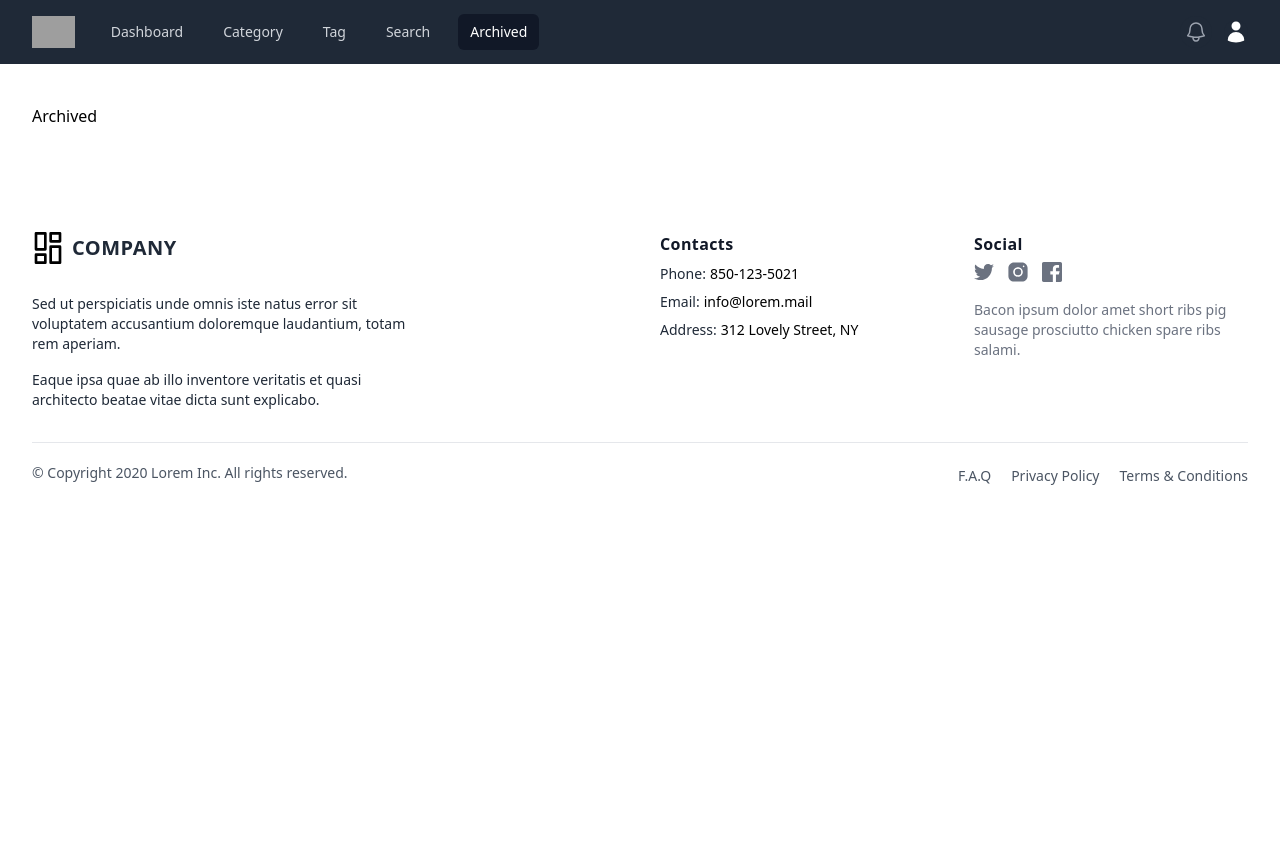
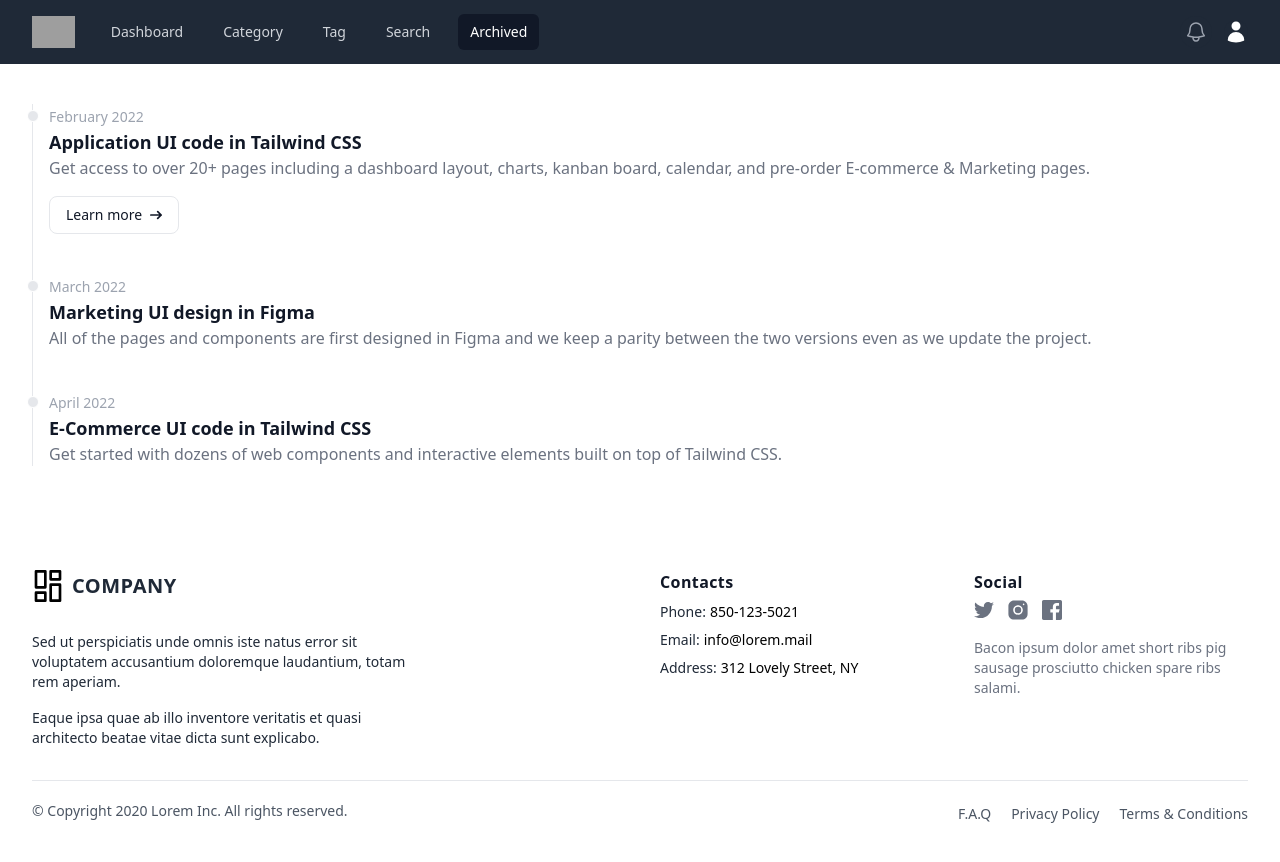
Before and after one commit to seungrye/react-vite.life-log, a React (Vite) app: page /archived in a window 1280 px wide. Shown: the top 862 px of the page. Before the commit the page ends 800 px from the top, so only its background shows below. Built offline with nearby package versions, Linux system fonts and the light colour scheme; grey boxes are pictures that could not be loaded.

Commit message:
사용하지 않을 페이지 삭제

```diff
--- a/src/pages/Archived.tsx
+++ b/src/pages/Archived.tsx
@@ -1,5 +1,27 @@
 export default function Archived() {
   return <div className="px-4 py-16 mx-auto sm:max-w-xl md:max-w-full lg:max-w-screen-xl lg:px-8 lg:py-10">
-    Archived
+    <ol className="relative border-s border-gray-200">
+      <li className="mb-10 ms-4">
+        <div className="absolute w-3 h-3 bg-gray-200 rounded-full mt-1.5 -start-1.5 border border-white"></div>
+        <time className="mb-1 text-sm font-normal leading-none text-gray-400">February 2022</time>
+        <h3 className="text-lg font-semibold text-gray-900">Application UI code in Tailwind CSS</h3>
+        <p className="mb-4 text-base font-normal text-gray-500">Get access to over 20+ pages including a dashboard layout, charts, kanban board, calendar, and pre-order E-commerce & Marketing pages.</p>
+        <a href="#" className="inline-flex items-center px-4 py-2 text-sm font-medium text-gray-900 bg-white border border-gray-200 rounded-lg hover:bg-gray-100 hover:text-blue-700 focus:z-10 focus:ring-4 focus:outline-none focus:ring-gray-100 focus:text-blue-700">Learn more <svg className="w-3 h-3 ms-2 rtl:rotate-180" aria-hidden="true" xmlns="http://www.w3.org/2000/svg" fill="none" viewBox="0 0 14 10">
+          <path stroke="currentColor" stroke-linecap="round" stroke-linejoin="round" stroke-width="2" d="M1 5h12m0 0L9 1m4 4L9 9" />
+        </svg></a>
+      </li>
+      <li className="mb-10 ms-4">
+        <div className="absolute w-3 h-3 bg-gray-200 rounded-full mt-1.5 -start-1.5 border border-white"></div>
+        <time className="mb-1 text-sm font-normal leading-none text-gray-400">March 2022</time>
+        <h3 className="text-lg font-semibold text-gray-900">Marketing UI design in Figma</h3>
+        <p className="text-base font-normal text-gray-500">All of the pages and components are first designed in Figma and we keep a parity between the two versions even as we update the project.</p>
+      </li>
+      <li className="ms-4">
+        <div className="absolute w-3 h-3 bg-gray-200 rounded-full mt-1.5 -start-1.5 border border-white"></div>
+        <time className="mb-1 text-sm font-normal leading-none text-gray-400">April 2022</time>
+        <h3 className="text-lg font-semibold text-gray-900">E-Commerce UI code in Tailwind CSS</h3>
+        <p className="text-base font-normal text-gray-500">Get started with dozens of web components and interactive elements built on top of Tailwind CSS.</p>
+      </li>
+    </ol>
   </div>
 }
--- a/src/pages/Category.tsx
+++ /dev/null
@@ -1,5 +0,0 @@
-export default function Category() {
-  return <div className="px-4 py-16 mx-auto sm:max-w-xl md:max-w-full lg:max-w-screen-xl lg:px-8 lg:py-10">
-    Caregory
-  </div>
-}
--- a/src/pages/Error.tsx
+++ /dev/null
@@ -1,5 +0,0 @@
-export default function Error() {
-  return <div className="px-4 py-16 mx-auto sm:max-w-xl md:max-w-full lg:max-w-screen-xl lg:px-8 lg:py-10">
-    Error
-  </div>
-}
--- a/src/pages/SearchResult.tsx
+++ b/src/pages/SearchResult.tsx
@@ -1,5 +1,7 @@
+import Posts from "../components/Posts";
+
 export default function SearchResult() {
   return <div className="px-4 py-16 mx-auto sm:max-w-xl md:max-w-full lg:max-w-screen-xl lg:px-8 lg:py-10">
-    Search result
+    <Posts />
   </div>
 }
```
Also changed, not shown: src/App.tsx (+1 -6 lines), 1 other file (tests, documents, lock files or other folders).
